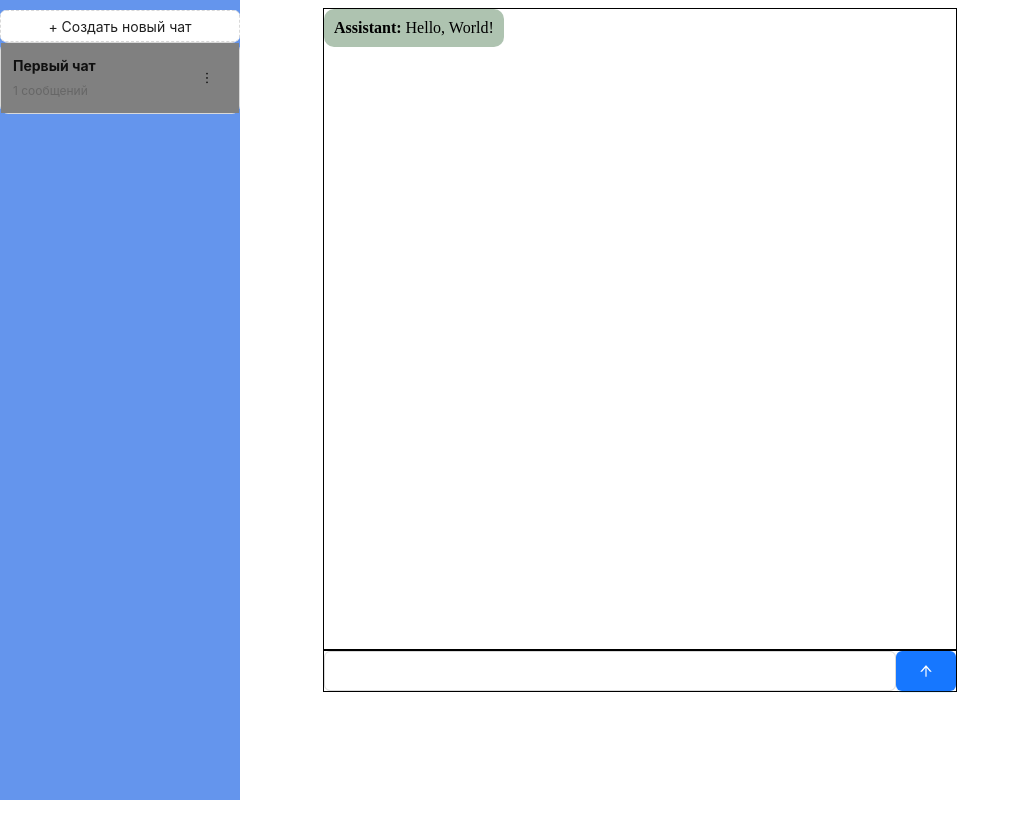
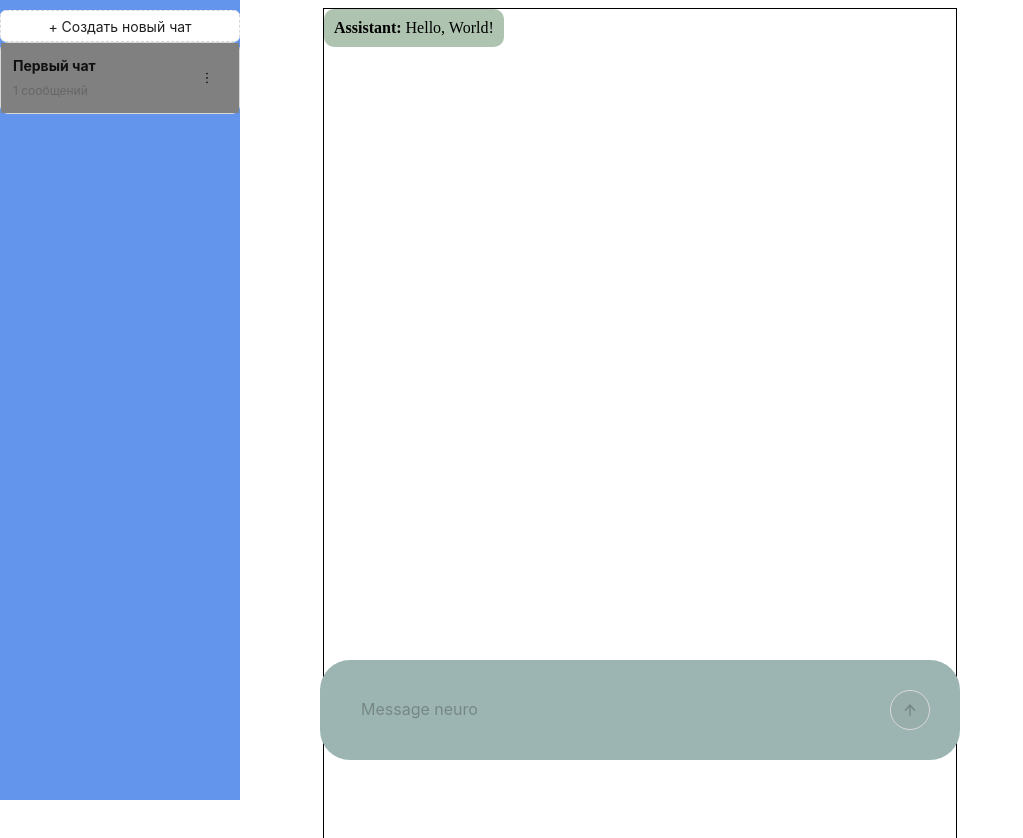
Before and after one commit to Kiboiko/Shell-neuro, a React (Vite) app in the folder Frontend/: page / in a window 1280 px wide. Shown: the top 838 px of the page, without its empty margins (0-1023 px from the left). Before the commit the page ends 800 px from the top, so only its background shows below. Built offline with nearby package versions, Linux system fonts and the light colour scheme.

Commit message:
make a inputZone

```diff
--- a/Frontend/src/Layout/App/App.css
+++ b/Frontend/src/Layout/App/App.css
@@ -20,7 +20,7 @@
   margin-left: auto;
   margin-right: auto;
   border: 1px solid black;
-  height: 80vh;
+  height: 180vh;
   width: 50%;
   display: flex;
   flex-direction: column;
--- a/Frontend/src/Layout/App/App.jsx
+++ b/Frontend/src/Layout/App/App.jsx
@@ -2,7 +2,7 @@ import { useState } from "react";
 import { Input, message, Button, Space, List } from "antd";
 import { useMessageStore } from "../../store";
 import "./App.css";
-import InputZone from "../InputZone";
+import InputZone from "../inputZone/InputZone";
 import ChatList from "../ChatList/ChatList";
 
 function App() {
--- /dev/null
+++ b/Frontend/src/Layout/inputZone/InputZone.css
@@ -0,0 +1,15 @@
+.inputZone {
+  box-sizing: border-box;
+  width: 50%;
+  display: flex;
+  align-items: stretch;
+  height: auto;
+  margin-bottom: 5vh;
+  justify-content: center;
+  position: fixed;
+  bottom: 0px;
+  left: 25%;
+  background-color: #9db5b2;
+  border-radius: 30px;
+  padding: 30px;
+}
--- a/Frontend/src/Layout/InputZone.jsx
+++ b/Frontend/src/Layout/inputZone/InputZone.jsx
@@ -1,6 +1,6 @@
 import { ArrowUpOutlined } from "@ant-design/icons";
 import { Input, message, Button, Space } from "antd";
-
+import "./InputZone.css";
 export default function InputZone({
   fetchAnswer,
   inputValue,
@@ -8,36 +8,34 @@ export default function InputZone({
   isLoading,
 }) {
   return (
-    <div
-      style={{
-        width: "50%",
-        display: "flex",
-        marginLeft: "auto",
-        marginRight: "auto",
-        alignItems: "stretch",
-        minHeight: "5vh",
-        marginBottom: "5vh",
-        border: "1px solid black",
-        justifyContent: "center",
-      }}
-    >
+    <div style={{}} className="inputZone">
       <Input.TextArea
         value={inputValue}
         onChange={handleInputChange}
         onPressEnter={fetchAnswer}
         disabled={isLoading}
         autoSize
-        style={{ minHeight: "5vh", maxHeight: "20vh" }}
+        style={{
+          minHeight: "5vh",
+          maxHeight: "20vh",
+          backgroundColor: "#9DB5B2",
+        }}
+        variant="borderless"
+        placeholder="Message neuro"
+        size="large"
       />
       <Button
         type="primary"
         style={{
-          width: "10%",
+          width: "5vh",
           height: "5vh",
-          marginBottom: "auto",
+          marginBottom: "0",
           marginTop: "auto",
+          borderRadius: "50%",
+          backgroundColor: inputValue.length > 0 ? "#1985A1" : null,
         }}
         onClick={fetchAnswer}
+        disabled={!(inputValue.length > 0)}
       >
         <ArrowUpOutlined />
       </Button>
```
